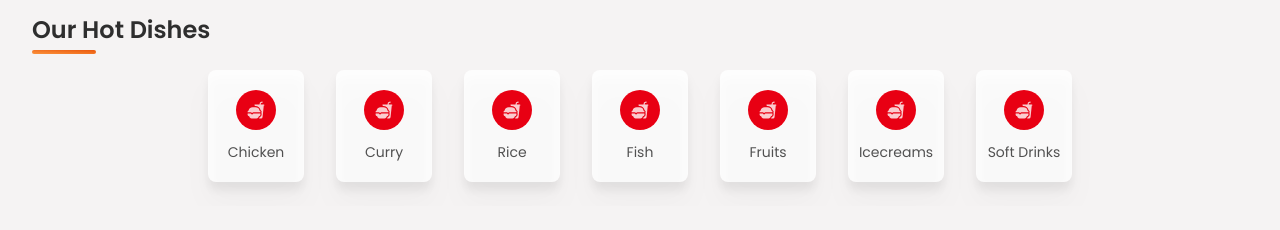
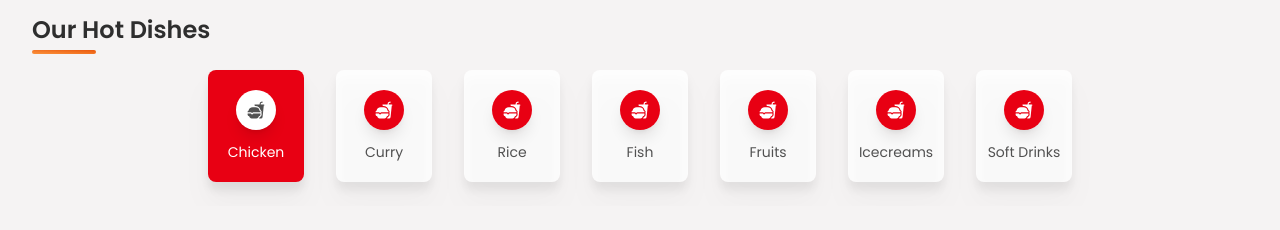
Before and after one commit to codingEzio/project-fooddelivery-app, a React (Create React App) app: page / in a window 1280 px wide. Shown: the part 1122-1352 px from the top of the page. Built offline with nearby package versions, Linux system fonts and the light colour scheme; no server answers; the database is empty.

Commit message:
feat: Able to click through each categories with styling changes

```diff
--- a/src/components/MenuContainer.jsx
+++ b/src/components/MenuContainer.jsx
@@ -1,10 +1,12 @@
-import React, { useState } from 'react';
+import React, { useEffect, useState } from 'react';
 import { IoFastFood } from 'react-icons/io5';
 
 import { categories } from '../utils/data';
 
 const MenuContainer = () => {
   const [filter, setFilter] = useState('chicken');
+
+  useEffect(() => {}, [filter]);
 
   return (
     <section className="w-full my-6" id="menu">
@@ -21,13 +23,36 @@ const MenuContainer = () => {
             categories.map(sole_category => (
               <div
                 key={sole_category.id}
-                className="flex flex-col w-24 min-w-[94px] h-28 bg-card hover:bg-cartNumBg group cursor-pointer rounded-lg drop-shadow-xl gap-3 transition-all ease-in-out duration-150 items-center justify-center"
+                className={`flex flex-col w-24 min-w-[94px] h-28 ${
+                  filter === sole_category.urlParamName
+                    ? 'bg-cartNumBg'
+                    : 'bg-card'
+                } hover:bg-cartNumBg group cursor-pointer rounded-lg drop-shadow-xl gap-3 transition-all ease-in-out duration-150 items-center justify-center`}
+                onClick={() => setFilter(sole_category.urlParamName)}
               >
-                <div className="flex w-10 h-10 bg-cartNumBg group-hover:bg-card rounded-full items-center justify-center">
-                  <IoFastFood className="text-card text-lg group-hover:text-textColor" />
+                <div
+                  className={`flex w-10 h-10 shadow-lg ${
+                    filter === sole_category.urlParamName
+                      ? 'bg-white'
+                      : 'bg-cartNumBg'
+                  } group-hover:bg-white rounded-full items-center justify-center`}
+                >
+                  <IoFastFood
+                    className={`${
+                      filter === sole_category.urlParamName
+                        ? 'text-textColor'
+                        : 'text-white'
+                    } text-lg group-hover:text-textColor`}
+                  />
                 </div>
 
-                <p className="text-sm text-textColor group-hover:text-white">
+                <p
+                  className={`text-sm ${
+                    filter === sole_category.urlParamName
+                      ? 'text-white'
+                      : 'text-textColor'
+                  } group-hover:text-white`}
+                >
                   {sole_category.name}
                 </p>
               </div>
```
